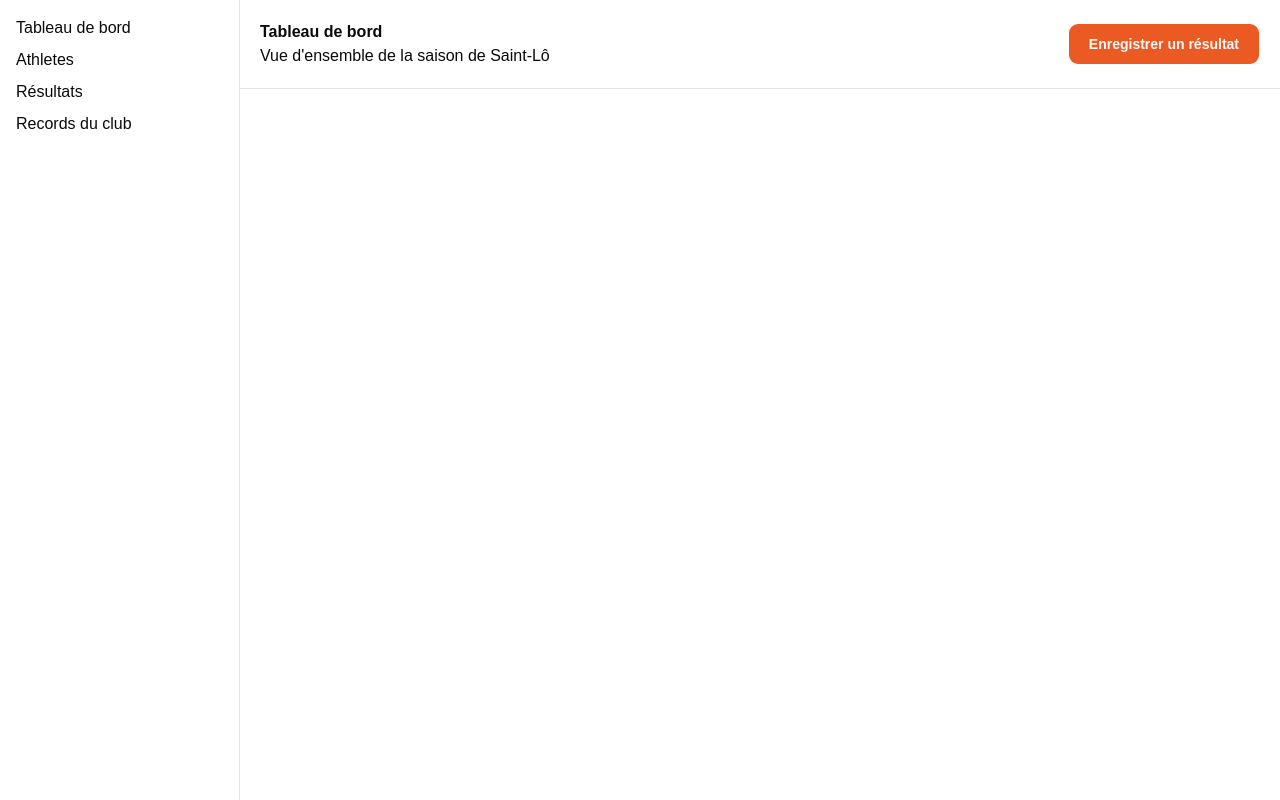
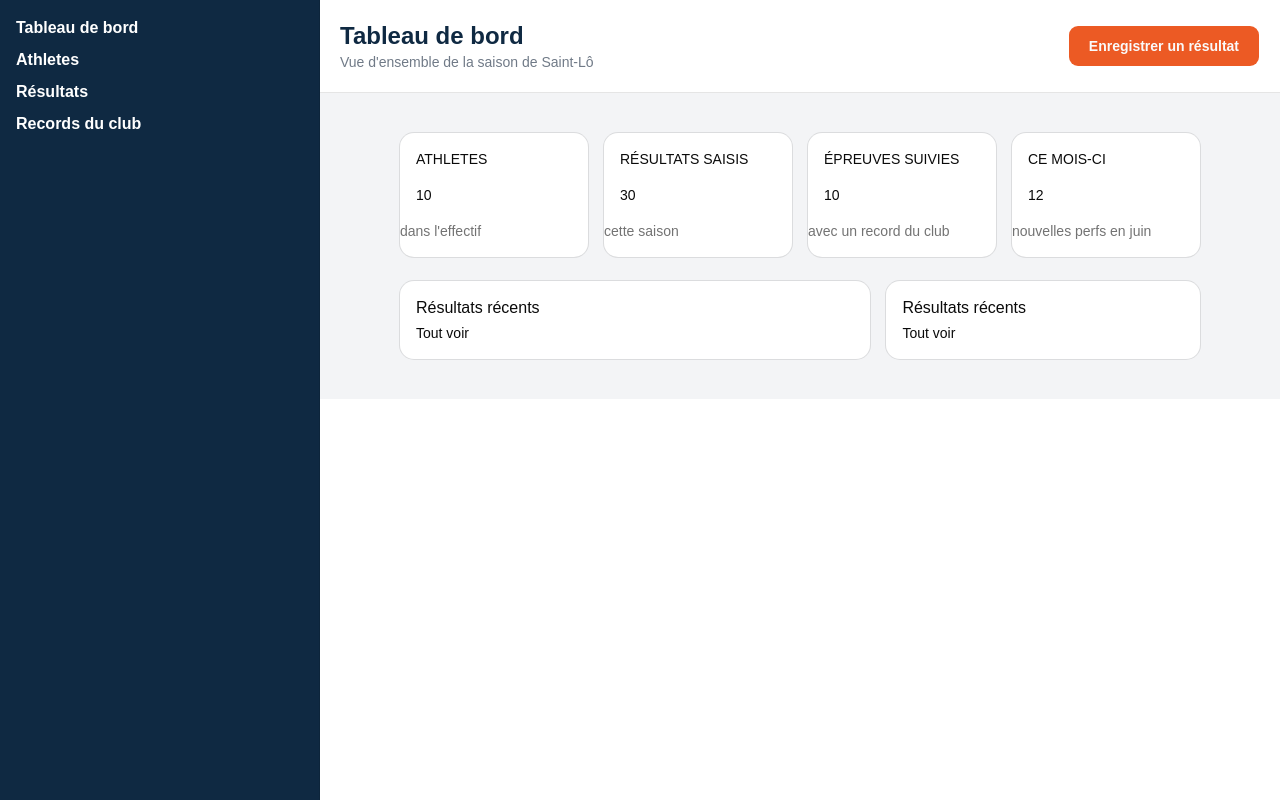
Before and after one commit to ABazire/Athletec, a Next.js app: page /dashboard in a window 1280 px wide. Built offline with nearby package versions, Linux system fonts and the light colour scheme.

Commit message:
Création des cartes dashboard

```diff
--- a/app/(app-layout)/athletes/page.tsx
+++ b/app/(app-layout)/athletes/page.tsx
@@ -1,3 +1,7 @@
 export default function Page() {
-  return <></>;
+  return (
+    <>
+      <p>test de mon code</p>
+    </>
+  );
 }
--- a/app/(app-layout)/dashboard/page.tsx
+++ b/app/(app-layout)/dashboard/page.tsx
@@ -1,3 +1,52 @@
+import {
+  Card,
+  CardContent,
+  CardDescription,
+  CardHeader,
+  CardTitle,
+} from "@/components/ui/card";
+
 export default function Page() {
-  return <></>;
+  return (
+    <>
+      <div className="flex flex-col gap-6">
+        <div className="flex gap-4 h-full">
+          <Card className="flex-1">
+            <CardHeader className="uppercase">Athletes</CardHeader>
+            <CardContent>10</CardContent>
+            <CardDescription>dans l'effectif</CardDescription>
+          </Card>
+          <Card className="flex-1">
+            <CardHeader className="uppercase">Résultats saisis</CardHeader>
+            <CardContent>30</CardContent>
+            <CardDescription>cette saison</CardDescription>
+          </Card>
+          <Card className="flex-1">
+            <CardHeader className="uppercase">Épreuves suivies</CardHeader>
+            <CardContent>10</CardContent>
+            <CardDescription>avec un record du club</CardDescription>
+          </Card>
+          <Card className="flex-1">
+            <CardHeader className="uppercase">Ce mois-ci</CardHeader>
+            <CardContent>12</CardContent>
+            <CardDescription>nouvelles perfs en juin</CardDescription>
+          </Card>
+        </div>
+        <div className="flex gap-4 h-full">
+          <Card className="flex-3">
+            <CardHeader>
+              <CardTitle>Résultats récents</CardTitle>
+              <p>Tout voir</p>
+            </CardHeader>
+          </Card>
+          <Card className="flex-2">
+            <CardHeader>
+              <CardTitle>Résultats récents</CardTitle>
+              <p>Tout voir</p>
+            </CardHeader>
+          </Card>
+        </div>
+      </div>
+    </>
+  );
 }
--- a/app/(app-layout)/layout.tsx
+++ b/app/(app-layout)/layout.tsx
@@ -6,9 +6,11 @@ export default function Layout(props: PropsWithChildren) {
   return (
     <div className="flex flex-1">
       <Sidebar />
-      <main className="flex-1">
+      <main className="flex-1 h-screen">
         <Ariane />
-        {props.children}
+        <div className="px-20 py-10 bg-(--athletec-bg-gris)">
+          {props.children}
+        </div>
       </main>
     </div>
   );
--- a/app/globals.css
+++ b/app/globals.css
@@ -6,7 +6,9 @@
 
 :root {
   --athletec-orange: #ec5a24;
-  --test: rgb(236, 90, 36);
+  --athletec-bleu: #0f2942;
+  --athletec-gris: #707a87;
+  --athletec-bg-gris: #f3f4f6;
   --background: oklch(1 0 0);
   --foreground: oklch(0.145 0 0);
   --card: oklch(1 0 0);
--- a/src/components/Ariane.tsx
+++ b/src/components/Ariane.tsx
@@ -11,8 +11,10 @@ function Ariane() {
   return (
     <div className="flex w-full items-center justify-between border-b p-5">
       <div>
-        <h1 className="font-bold ">{page?.label}</h1>
-        <p>{page?.description}</p>
+        <h1 className="font-bold text-(--athletec-bleu) text-2xl ">
+          {page?.label}
+        </h1>
+        <p className="text-sm text-(--athletec-gris)">{page?.description}</p>
       </div>
       <Button className="bg-(--athletec-orange) p-5 font-bold">
         Enregistrer un résultat
--- a/src/components/Sidebar.tsx
+++ b/src/components/Sidebar.tsx
@@ -3,10 +3,10 @@ import { menu } from "../../app/data/menu";
 
 export const Sidebar = () => {
   return (
-    <nav className="w-60 shrink-0 border-r border-black/10 p-4">
+    <nav className="w-80 shrink-0 border-r border-black/10 p-4 bg-(--athletec-bleu)">
       <ul className="flex flex-col gap-2">
         {menu.map((link) => (
-          <li key={link.href}>
+          <li key={link.href} className="text-white text-2sm font-semibold">
             <Link href={link.href}>{link.label}</Link>
           </li>
         ))}
```
